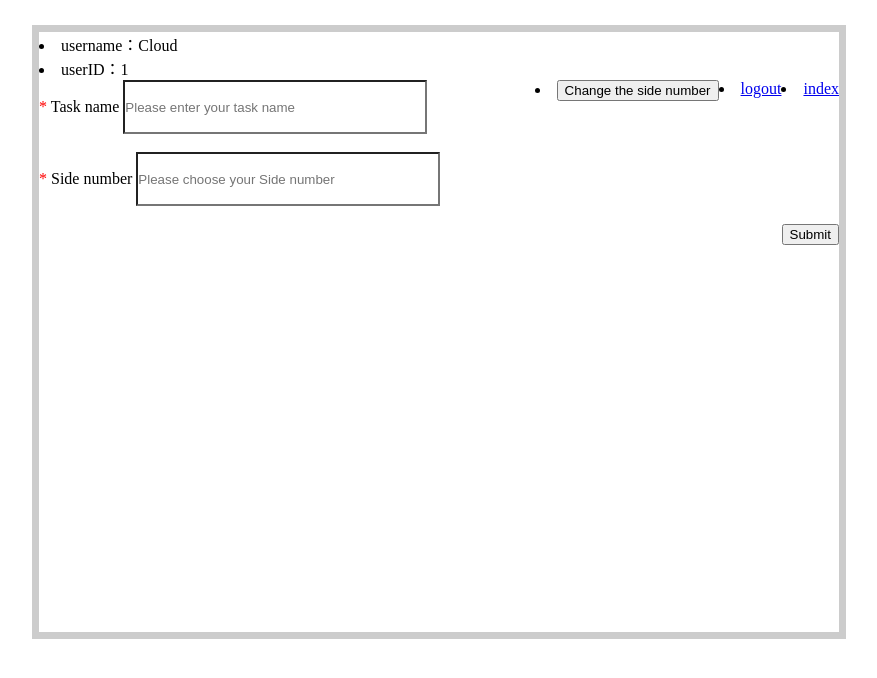
After one commit to QiyuanGe/Python-Flask, a Flask app: template templates/upgradeNewtask.html in a window 1280 px wide. The commit adds this page. Shown: the top 678 px of the page, without its empty margins (201-1078 px from the left). Run offline with Flask 2, Linux system fonts and the light colour scheme; the template is opened without the code that fills it, so the values that code supplies are empty; a user stored in the database is signed in.

Commit message:
Add files via upload

```diff
--- a/app.py
+++ b/app.py
@@ -11,8 +11,18 @@ app = Flask(__name__)
 app.config.from_object(config)
 db = sqlite3.connect('G:/pythonproject/env/user.db', check_same_thread=False)
 
+## make sure the user has logined
+@app.before_request
+def login_required():
+    if request.path in ['/login','/register']:
+        return None
+    user=session.get('userID')
+    if not user:
+        return redirect('/login')
+    return None
+
 ## login
-@app.route('/', methods = ['GET','POST'])
+@app.route('/login', methods = ['GET','POST'])
 def login():
     if request.method == "POST":
         ID = request.form.get('userID')
@@ -25,10 +35,15 @@ def login():
             session['userID'] = ID
             session['username'] = name
             session.parameter = True
-            session['Side_number'] = Side_number
-            session['Side_change'] = Side_number
-            db.commit()
-            return redirect(url_for('index'))
+            if Side_number != None:
+                session['Side_number'] = Side_number
+                session['Side_change'] = Side_number
+                session.permanent = True
+                db.commit()
+                return redirect(url_for('index'))
+            else:
+                return('Please connect to your task monitor!')
+                return redirect(url_for('login'))
         else:
             flash('NO such User!')
             return redirect(url_for("login"))
@@ -36,21 +51,16 @@ def login():
 
 @app.context_processor
 def mycontext():
-    usern = session.get('username')
+    username = session.get('username')
     userid = session.get('userID')
     Side_number = session.get('Side_number')
-    if usern and userid and Side_number:
-        return {'username': usern, "userID": userid,"Side_num":Side_number}
+    if username and userid and Side_number:
+        return {'username': username, "userID": userid,"Side_num":Side_number}
     else:
         return {}
 
-def loginFirst(func):
-    @wraps(func)
-    def wrappers(*args, **kwargs):
-        if not session.get('username'):
-            return redirect(url_for('login'))
-        return func(*args, **kwargs)
-    return wrappers
+
+
 
 ## register part
 ##insert data to database
@@ -69,6 +79,7 @@ def register():
                 sql = 'insert into UserInformation (User_ID, User_name, Password)''values(?,?,?)'
                 data = (userID,username,password1)
                 cur.execute(sql,data)
+                db.commit()
                 flash ('Successfully registered')
                 return redirect(url_for('login'))
             else:
@@ -79,12 +90,12 @@ def register():
     return render_template('register.html')
 
 ## main page of website
-@app.route('/index',methods = ['GET','POST'])
-@loginFirst
+@app.route('/',methods = ['GET','POST'])
 def index():
         Username = session.get('username')
         ID = session.get('userID')
         Side_number = session.get('Side_number')
+        session['Sum_time'] = 0
         if session.get('Side_change') == session.get('Side_number'):
             print(Side_number)
             session['time_start'] = time.strftime("%Y-%m-%d %H:%M:%S", time.localtime())
@@ -95,18 +106,18 @@ def index():
             if result3 == None:
                 flash('Please enter a new task!')
                 db.commit()
-                return render_template('index.html')
+                return render_template('index.html',Side_number = Side_number,Task_name='',Activity_time='',Actyvity_type='',Sum_hour=0,Sum_min=0,Sum_second=0)
             else:
                 Task_name= result3[2]
                 Activity_time = result3[3]
                 Activity_type= result3[4]
-                Sum_time = result3[5]
-                session['Sum_time'] = Sum_time
-                Sum_hour = int(Sum_time/60/60)  ##hours
-                Sum_min = int(Sum_time/60)-Sum_hour*60   ## minutes
-                Sum_second = Sum_time - Sum_hour*60*60-Sum_min*60  ##seconds
-            print(Side_number,Task_name, Activity_time, Activity_type,Sum_time)
-            return render_template('index.html',Side_number = Side_number,Task_name=Task_name,Activity_time=Activity_time,Actyvity_type=Activity_type,Sum_hour=Sum_time,Sum_min=Sum_min,Sum_second=Sum_second)
+                session['Sum_time'] = result3[5]
+                print(session.get('Sum_time'))
+                Sum_hour = int(session.get('Sum_time')/60/60)  ##hours
+                Sum_min = int(session.get('Sum_time')/60)-Sum_hour*60   ## minutes
+                Sum_second = session.get('Sum_time') - Sum_hour*60*60-Sum_min*60  ##seconds
+                print(Side_number,Task_name, Activity_time, Activity_type,session.get('Sum_time'))
+                return render_template('index.html',Side_number = Side_number,Task_name=Task_name,Activity_time=Activity_time,Actyvity_type=Activity_type,Sum_hour=Sum_hour,Sum_min=Sum_min,Sum_second=Sum_second)
         else:
             Sum_timeNew = 0   ### start calculate the last task's sum time
             session['Side_number'] = session.get('Side_numberChange')
@@ -116,8 +127,8 @@ def index():
             time_start = datetime.strptime(session['time_start'],"%Y-%m-%d %H:%M:%S")
             time_end =  datetime.strptime(session['time_end'],"%Y-%m-%d %H:%M:%S")
             working_time = (time_end - time_start).seconds
-            Activity_time = session.get('time.end')
-            Sum_timeNew = working_time + session['Sum_time']
+            Activity_time = session.get('time_end')
+            Sum_timeNew = working_time + session.get('Sum_time')
             print(session['Sum_time'])
             print(Sum_timeNew)
             c = db.cursor()
@@ -125,12 +136,10 @@ def index():
             c.execute('update task set Sum_time=? where User_ID=? and Side_number=?',(Sum_timeNew,ID,Side_number))
             db.commit()
             return render_template('index.html')
-            return redirect(url_for('index'))
-
 
 @app.route('/endTask',methods = ['GET','POST'])
-@loginFirst
 def endTask():
+    if request.method == "POST":
         ID = session.get('userID')
         Side_num = session.get('Side_num')
         cur = db.cursor()
@@ -138,20 +147,19 @@ def endTask():
         sql = 'update task set Activity_type=? where User_ID=? and Side_number=?'
         cur.execute(sql,c)
         db.commit()
+        cur1 = db.cursor()
         c = (7,ID,Side_num)
         sql = 'update task set Side_number=? where User_ID=? and Side_number=?'
-        cur.execute(sql,c)
+        c.execute(sql,c)
         db.commit()
         return redirect(url_for('index'))
 
-@app.route('/submit',methods = ['GET','POST'])
-def submit():
-    return redirect(url_for('index'))
 
 @app.route('/upgradeNewtask',methods =['GET','POST'])
-@loginFirst
 def upgradeNewtask():
-    if request.method =='POST':
+    if request.method =='GET':
+        return render_template('upgradeNewtask.html')
+    else:
         Username = session.get('username')
         ID = session.get('userID')
         task_name = request.form.get('Task_name')
@@ -165,90 +173,105 @@ def upgradeNewtask():
             Activity_type = 'upgrade'
             Sum_time = 0
             data = (ID,Side_number,task_name,Activity_time,Activity_type,Sum_time)
-            print(data)
-            ###   this code doesn't work ...... from here
             cur.execute(sql,data)
             db.commit()
-            #### end here
-            return render_template('upgrade.html')
-            ####   this code doesn't work.... from here
+            flash ('Successfully upgrade a new task!')
             return redirect(url_for('index'))
-            ####   end here
         elif cur.fetchone() != None and Side_number != 6:
             flash("Already have a task! Please change side!")
-            return render_template('upgrade.html')
+            return render_template('upgradeNewtask.html')
         elif Side_number == 6:
             flash('Miontor is off work!')
-            return render_template('upgrade.html')
-    return render_template('upgrade.html')
+            return render_template('upgradeNewtask.html')
+    return render_template('upgradeNewtask.html')
 
 
 @app.route('/upgradeSide_num',methods =['GET','POST'])
-@loginFirst
 def upgradeSide_num():
-    if request.method =='POST':
+    if request.method =='GET':
+        return render_template('upgradeSide_number.html')
+    else:
         Username = session.get('username')
         User_ID = session.get('userID')
-        Side_numNow = session.get('Side_num')
-        Side_numChange = request.form.get('Side_num')
+        Task_name = request.form.get('Task_name')
+        Side_numChange = request.form.get('Side_number')
         cur = db.cursor()
         sql ='select * from task where User_ID=? and Side_number=?'
         cur.execute(sql,(User_ID,Side_numChange))
         if cur.fetchone() == None and Side_numChange != 6:
-            sql = 'update task set Side_number=? where User_Id=? and Side_number=?'
-            c = (Side_numChange,User_ID,Side_numNow)
+            sql = 'update task set Side_number=? where User_Id=? and Task_name=?'
+            c = (Side_numChange,User_ID,Task_name)
+            print(c)
             cur1 = db.cursor()
-            #### this code doesn't work.....
             cur1.execute(sql,c)
             db.commit()
-            return render_template('upgrade.html')
+            flash ('Successfully changed the side number !')
             return redirect(url_for('index'))
         elif cur.fetchone() != None and Side_numChange != 6:
             flash('This side of tube already got a task! Please change another side!')
-            return render_template('upgrade.html')
+            return render_template('upgradeSide_number.html')
         elif Side_numChange == 6:
             flash('Miontor is off work!')
-            return render_template('upgrade.html')
-    return render_template('upgrade.html')
+            return render_template('upgradeSide_number.html')
+    return render_template('upgradeSide_number.html')
 
 @app.route('/upgradeTask_name',methods =['GET','POST'])
-@loginFirst
 def upgradeTask_name():
-    if request.method =='POST':
+    if request.method =='GET':
+        return render_template('upgradeTaskname.html')
+    else:
         Username = session.get('username')
         User_ID = session.get('userID')
         Side_number = request.form.get('Side_number')
         Task_nameChange = request.form.get('Task_name')
         cur = db.cursor()
-        sql ='select * from task where User_ID=? and Side_number=?'
-        cur.execute(sql,(User_ID,Side_number))
+        sql ='select * from task where User_ID=? and Task_name=?'
+        cur.execute(sql,(User_ID,Task_nameChange))
         if cur.fetchone() == None:
             if Task_nameChange == None:
                 flash('Please enter new task name!')
-                return render_template('upgrade.html')
+                return render_template('upgradeTaskname.html')
             else:
                 sql = 'update task set Task_name=? where User_Id=? and Side_number=?'
                 c = (Task_nameChange,User_ID,Side_number)
+                print(c)
                 cur1 = db.cursor()
-                #### this code doesn't work
                 cur1.execute(sql,c)
                 db.commit()
-                return render_template('upgrade.html')
-                #### and this also.....
+                flash ('Successfully changed the task name!')
                 return redirect(url_for('index'))
-        elif cur.fetchone() != None :
+        else:
             flash('This task already exited! Please change another name!')
-            return render_template('upgrade.html')
-    return render_template('upgrade.html')
+            return render_template('upgradeTaskname.html')
+    return render_template('upgradeTaskname.html')
 
 @app.route('/logout')
 def logout():
-    session.clear()
-    return redirect(url_for('login'))
+            ID =session.get('userID')
+            Side_number = session.get('Side_number')
+            Sum_timeNew = 0   ### start calculate the last task's sum time
+            session['Side_number'] = session.get('Side_numberChange')
+            session['time_end'] = time.strftime("%Y-%m-%d %H:%M:%S", time.localtime())
+            print(session.get('time_start'))
+            print(session.get('time_end'))
+            time_start = datetime.strptime(session['time_start'],"%Y-%m-%d %H:%M:%S")
+            time_end =  datetime.strptime(session['time_end'],"%Y-%m-%d %H:%M:%S")
+            working_time = (time_end - time_start).seconds
+            Activity_time = session.get('time_end')
+            Sum_timeNew = working_time + session.get('Sum_time')
+            print(session['Sum_time'])
+            print(Sum_timeNew)
+            c = db.cursor()
+            c.execute('update task set Activity_time=? where User_ID=? and Side_number=?',(Activity_time,ID,Side_number))
+            c.execute('update task set Sum_time=? where User_ID=? and Side_number=?',(Sum_timeNew,ID,Side_number))
+            db.commit()
+            session.clear()
+            return redirect(url_for('login'))
 
 @app.route('/changeSide_number')
 def change():
     session['Side_change'] =  random.randint(1,5)
+    print(session.get('username'))
     return redirect(url_for('index'))
 
 if __name__ == 'main':
--- a/templates/base.html
+++ b/templates/base.html
@@ -49,7 +49,7 @@
                             <li><a>userID：{{ userID }}</a></li>
                             <li style="float:right"><a href="{{ url_for('index') }}">index</a></li>
                             <li style="float:right"><a href="{{ url_for('logout') }}">logout</a></li>
-                            <li style="float:right"><a href="{{ url_for('change') }}" ><button>Change the side number</a>
+                            <li style="float:right"><a href="{{ url_for('change') }}" ><button>Change the side number</button></a>
                         {% else %}
                             <li style="float:right"><a href="{{ url_for('register') }}">register</a></li>
                             <li style="float:right"><a href="{{ url_for('login') }}">login</a></li>
@@ -60,6 +60,5 @@
             {% endblock %}
         </div>
     </div>
-
 </body>
 </html>
--- a/templates/login.html
+++ b/templates/login.html
@@ -169,7 +169,7 @@
 			  		</ul>
 				{% endif %}
 	 		{% endwith %}
-			<form action="#" method="post">
+			<form action="#" method="POST">
 				<div class="userID-box">
 					<span class="require">*</span>
 					<label for="userID">User ID</label>
--- /dev/null
+++ b/templates/upgradeNewtask.html
@@ -0,0 +1,37 @@
+{% extends "base.html" %}
+    {%block head%}
+    <style>
+        .require{ color: red;}
+    </style>
+
+    {% endblock %}
+
+    {% block main %}
+        <form action="/upgradeNewtask" method= "POST">
+                    <div>
+                        <span class="require">*</span>
+                        <label for="Task_name">Task name</label>
+                        <input  type = "text"
+                                id="Task_name"
+                                placeholder="Please enter your task name"
+                                name="Task_name"
+                                required style="resize:none;width:300px;height:50px;"
+                                overflow-y:visible;><br><br>
+                        <span class="validity"></span>
+                    </div>
+                    <div>
+                        <span class="require">*</span>
+                        <label for="Side_number">Side number</label>
+                        <input  type = "text "
+                                id="Side_number"
+                                placeholder="Please choose your Side number"
+                                name="Side_number"
+                                required style="resize:none;width:300px;height:50px;"
+                                overflow-y:visible;><br><br>
+                        <span class="validity"></span>
+                    </div>
+                <div class="submit-button">
+                    <button type="submit" style="float:right" id="submit-button" value="submit">Submit</button>
+                </div>
+        </form>
+    {% endblock %}
```
Also changed, not shown: templates/index.html (+6 -6 lines), templates/upgradeSide_number.html (added, +37 -0 lines), templates/upgradeTaskname.html (added, +37 -0 lines), user.db.
